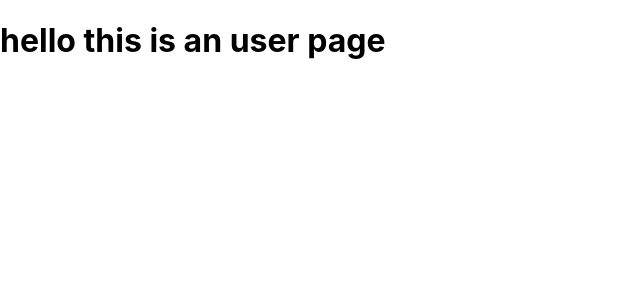
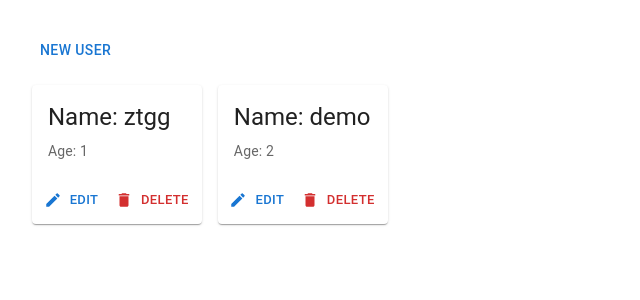
Before and after one commit to AllisonHu64/react-practice, a React (Create React App) app: page / in a window 1280 px wide. Shown: the top 300 px of the page, without its empty margins (0-640 px from the left). Built offline with nearby package versions, Linux system fonts and the light colour scheme.

Commit message:
Add UserPage component

```diff
--- a/src/pages/UserPage.jsx
+++ b/src/pages/UserPage.jsx
@@ -1,5 +1,81 @@
-function UserPage(props) {
-    return <h1>hello this is an user page</h1>
+import UserCard from "../components/cards/UserCard";
+import Box from '@mui/material/Box';
+import Button from '@mui/material/Button';
+import UserActionModal from "../components/modals/UserActionModal";
+import { useState } from 'react';
+import Grid from "@mui/material/Grid";
+import { UserActionModalType } from '../Enum/enum';
+
+
+function UserPage() {
+    const [openAddModal, setOpenAddModal] = useState(false);
+    const [openEditModal, setOpenEditModal] = useState(false);
+    const handleOpenAddModal = () => setOpenAddModal(true);
+    const handleCloseAddModal = () => {setOpenAddModal(false); setChosenUser({});};
+    const handleOpenEditModal = () => setOpenEditModal(true);
+    const handleCloseEditModal = () => setOpenEditModal(false);
+    const [users, setUsers] = useState([{id: 1, name: 'ztgg', age: 1}, {id: 2, name: 'demo', age: 2}])
+    const [chosenUser, setChosenUser] = useState({});
+
+    const newUserId = () => {
+        if (users.length == 0) {
+            return 1;
+        }
+        return users[users.length - 1] + 1;
+    }
+
+    const addUser = (payloads) => {
+        const usersCopy = users.slice();
+        usersCopy.push({id:newUserId(), ...payloads});
+        setUsers(usersCopy);
+    }
+
+    const editUser = (payloads) => {
+        const usersCopy = users.slice();
+        for (let i = 0; i < usersCopy.length; i++) {
+            if (chosenUser && usersCopy[i].id == chosenUser.id) {
+                usersCopy[i] = {...usersCopy[i], ...payloads};
+                break;
+            }
+        }
+        setUsers(usersCopy);
+    }
+
+    const generateDeleteUserFunction = (id) => {
+        return () => setUsers(users.filter((user)=> user.id != id))
+    }
+
+    return (
+    <div>
+        <Box
+        sx={{
+            display: 'flex',
+            '& > :not(style)': {
+            m: 2,
+            width: "100%",
+            },
+        }}
+        >
+            <Grid container spacing={2}>
+                <Grid item width={1}>
+                    <Button onClick={handleOpenAddModal}>New User</Button>
+                </Grid>
+                {users.map((user, index)=>{
+                    return (
+                        <Grid item key={index}>
+                            <UserCard user={user}
+                                onEditClick={()=>{handleOpenEditModal();setChosenUser(user)}}
+                                onDeleteClick={generateDeleteUserFunction(user.id)}>
+                            </UserCard>
+                        </Grid>
+                    )
+                })}
+            </Grid>
+        </Box>
+        <UserActionModal open={openAddModal} handleClose={handleCloseAddModal} action={UserActionModalType.Add} onSubmit={addUser}/>
+        <UserActionModal open={openEditModal} user={chosenUser} handleClose={handleCloseEditModal} action={UserActionModalType.Edit} onSubmit={editUser}/>
+    </div>
+    )
 }
 
 export default UserPage;
```
